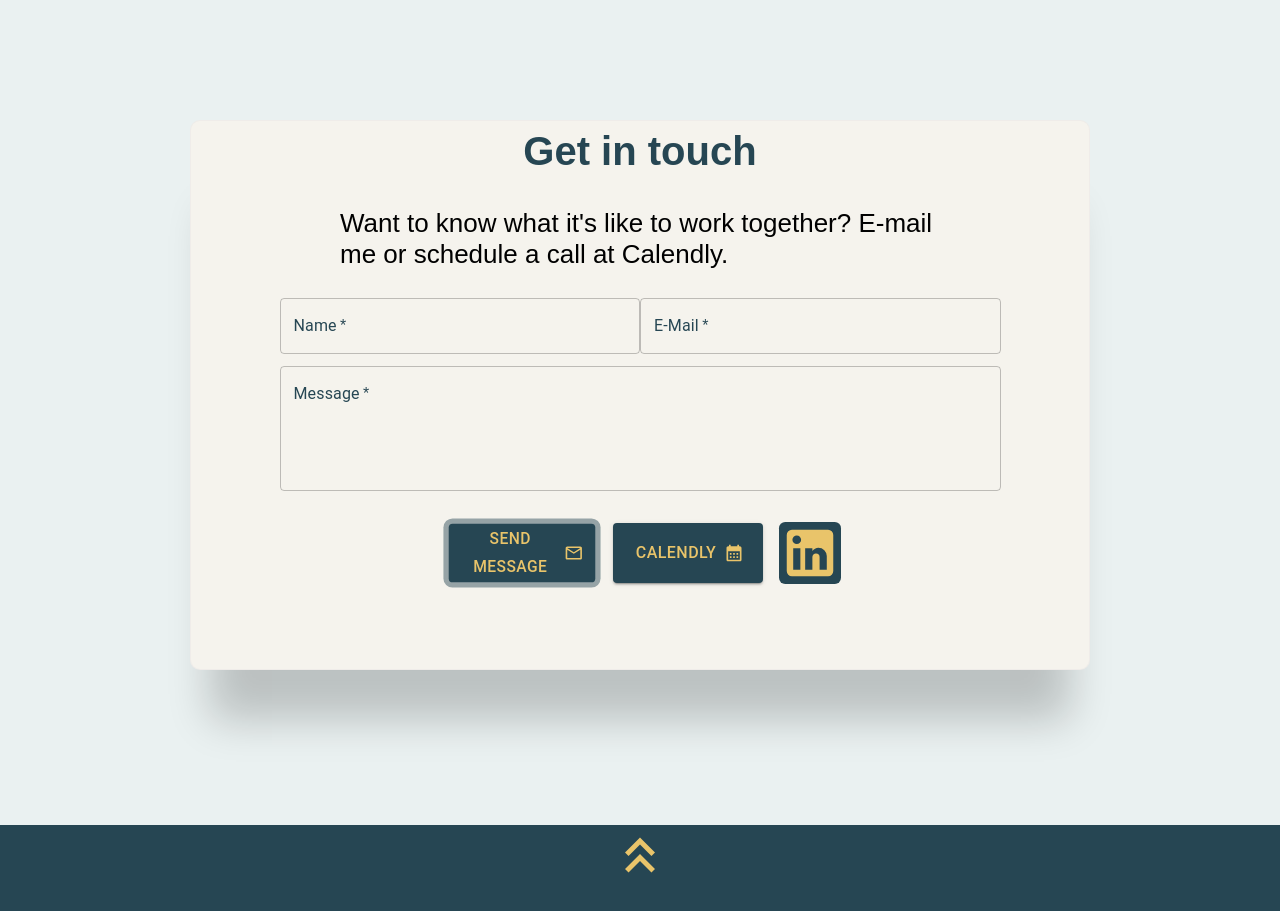
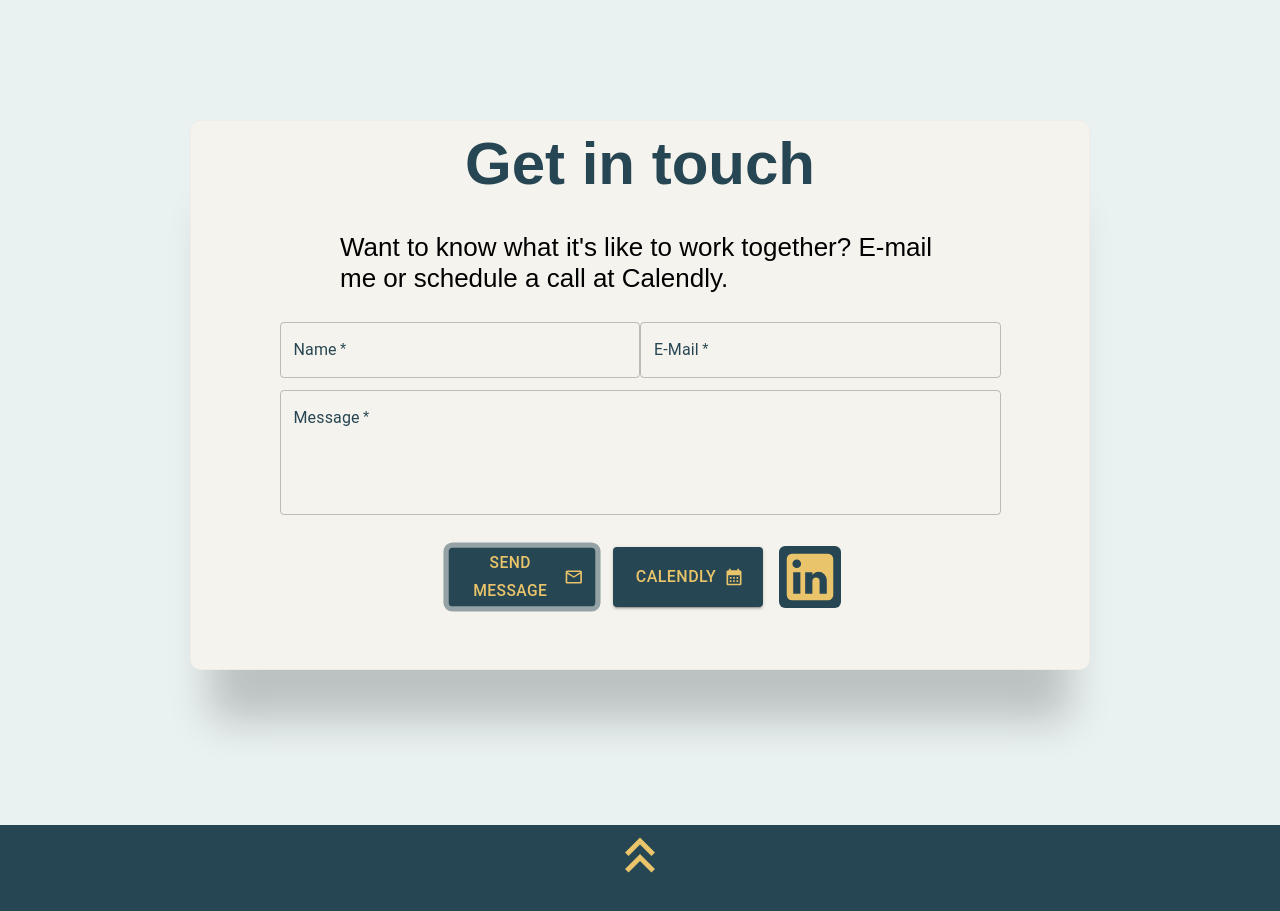
Before and after one commit to Alex-WD-22/alexandernerz, a React (Create React App) app: page / in a window 1280 px wide. Shown: the part 3720-4631 px from the top of the page. Built offline with nearby package versions, Linux system fonts and the light colour scheme; a web font is replaced by a local one.

Commit message:
update Contact H1

```diff
--- a/src/components/Contact/ContactElements.js
+++ b/src/components/Contact/ContactElements.js
@@ -43,7 +43,7 @@ export const ContactRow = styled.div`
   flex-direction: row;
 `
 export const ContactH1 = styled.h1`
-  font-size: 2.5rem;
+  font-size: 60px;
   color: #264653;
   margin-bottom: 10px;
   font-weight: bold;
```
